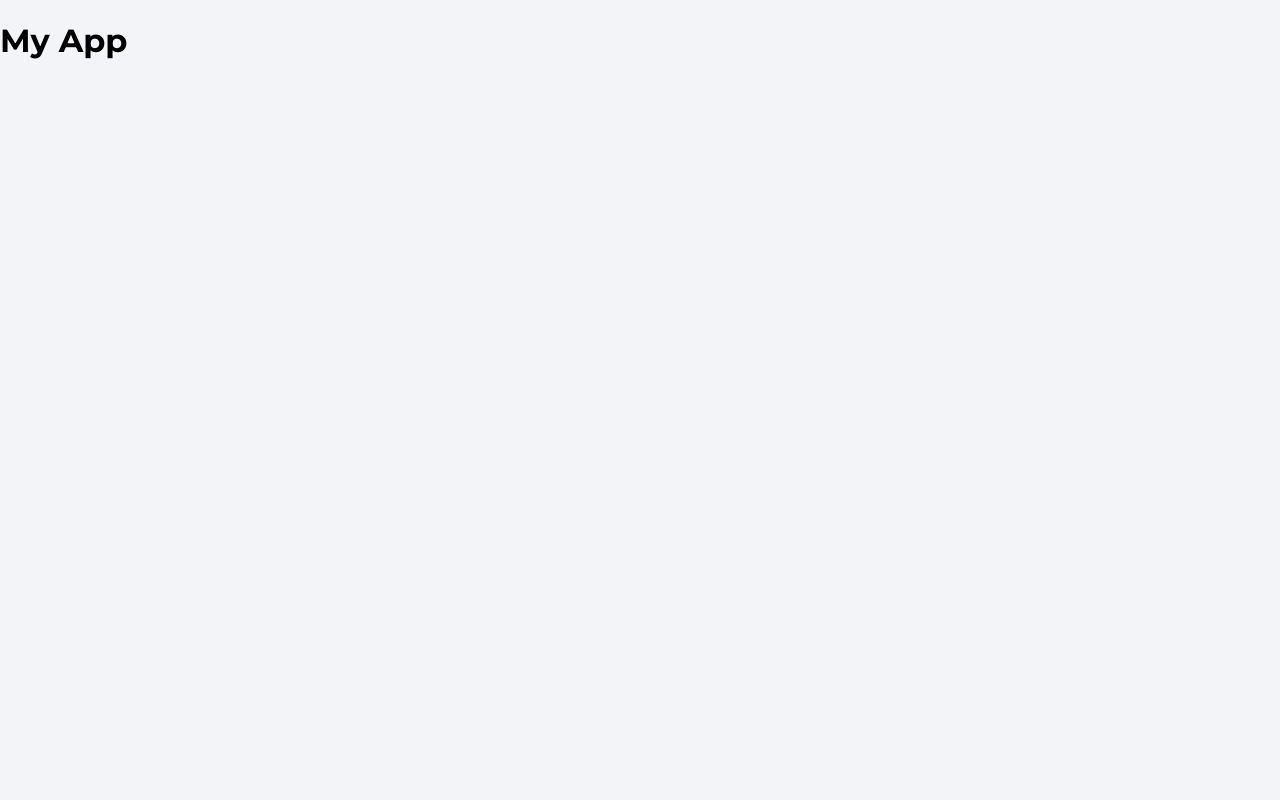
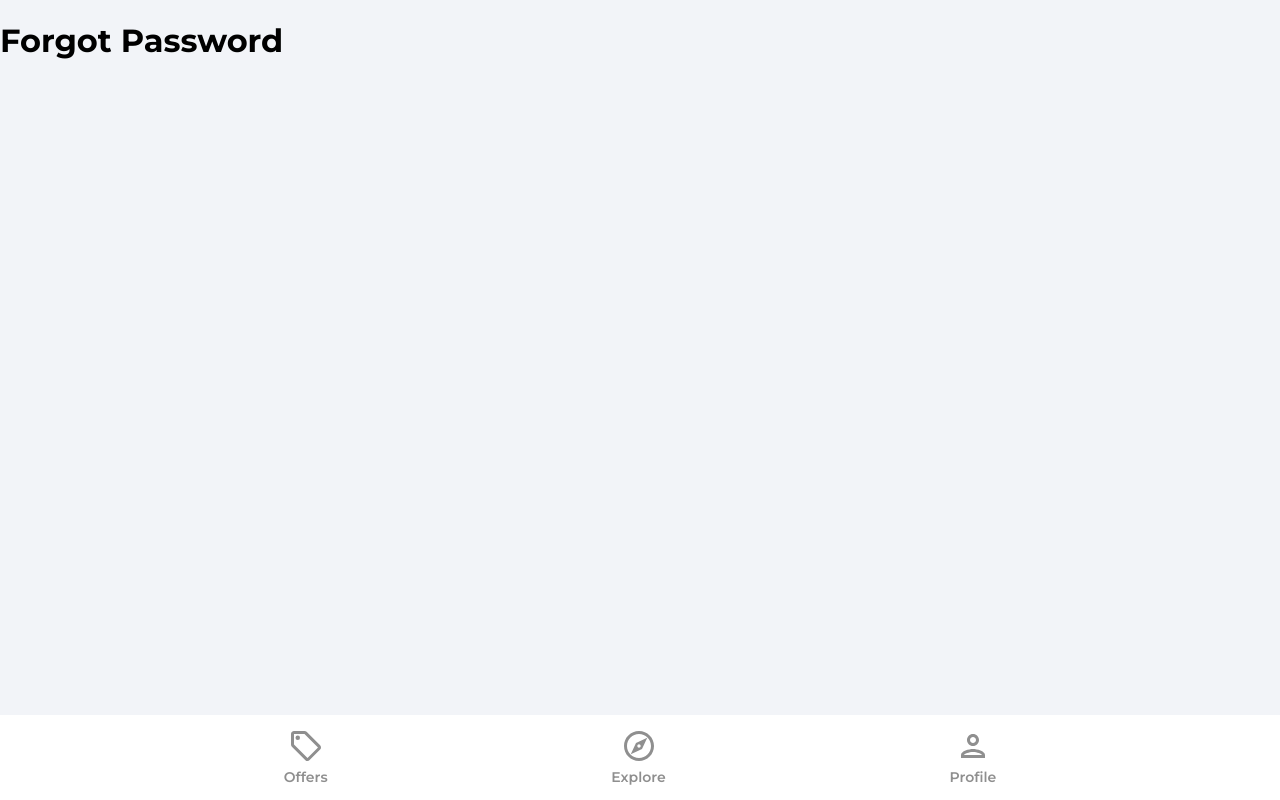
Before and after one commit to cmattrox/house-marketplace-app, a React (Create React App) app: page /forgot-password in a window 1280 px wide. Built offline with nearby package versions, Linux system fonts and the light colour scheme.

Commit message:
Creating navbar with working links

```diff
--- a/package.json
+++ b/package.json
@@ -9,6 +9,7 @@
     "firebase": "^9.6.5",
     "react": "^17.0.2",
     "react-dom": "^17.0.2",
+    "react-router-dom": "^6.2.1",
     "react-scripts": "5.0.0",
     "web-vitals": "^2.1.4"
   },
--- a/src/App.js
+++ b/src/App.js
@@ -1,7 +1,26 @@
+import { BrowserRouter as Router, Routes, Route } from 'react-router-dom'
+import Navbar from './components/Navbar'
+import Explore from './pages/Explore'
+import ForgotPassword from './pages/ForgotPassword'
+import Offers from './pages/Offers'
+import Profile from './pages/Profile'
+import SignIn from './pages/SignIn'
+import SignUp from './pages/SignUp'
+
 function App() {
   return (
     <>
-      <h1>My App</h1>
+      <Router>
+        <Routes>
+          <Route path="/" element={<Explore />} />
+          <Route path="/offers" element={<Offers />} />
+          <Route path="/profile" element={<SignIn />} />
+          <Route path="/sign-in" element={<SignIn />} />
+          <Route path="/sign-up" element={<SignUp />} />
+          <Route path="/forgot-password" element={<ForgotPassword />} />
+        </Routes>
+        <Navbar />
+      </Router>
     </>
   )
 }
--- /dev/null
+++ b/src/components/Navbar.jsx
@@ -0,0 +1,74 @@
+import { useNavigate, useLocation } from 'react-router-dom'
+import { ReactComponent as OfferIcon } from '../assets/svg/localOfferIcon.svg'
+import { ReactComponent as ExploreIcon } from '../assets/svg/exploreIcon.svg'
+import { ReactComponent as PersonOutlineIcon } from '../assets/svg/personOutlineIcon.svg'
+
+function Navbar() {
+  const navigate = useNavigate()
+  const location = useLocation()
+
+  const pathMatchRoute = (route) => {
+    if (route == location.pathname) {
+      return true
+    }
+  }
+
+  return (
+    <footer className="navbar">
+      <nav className="navbarNav">
+        <ul className="navbarListItems">
+          <li className="navbarListItem" onClick={() => navigate('/offers')}>
+            <OfferIcon
+              fill={pathMatchRoute('/offers') ? '#2c2c2c' : '#8f8f8f'}
+              width="36px"
+              height="36px"
+            />
+            <p
+              className={
+                pathMatchRoute('/offers')
+                  ? 'navbarListItemNameActive'
+                  : 'navbarListItemName'
+              }
+            >
+              Offers
+            </p>
+          </li>
+          <li className="navbarListItem" onClick={() => navigate('/')}>
+            <ExploreIcon
+              fill={pathMatchRoute('/') ? '#2c2c2c' : '#8f8f8f'}
+              width="36px"
+              height="36px"
+            />
+            <p
+              className={
+                pathMatchRoute('/')
+                  ? 'navbarListItemNameActive'
+                  : 'navbarListItemName'
+              }
+            >
+              Explore
+            </p>
+          </li>
+          <li className="navbarListItem" onClick={() => navigate('/profile')}>
+            <PersonOutlineIcon
+              fill={pathMatchRoute('/profile') ? '#2c2c2c' : '#8f8f8f'}
+              width="36px"
+              height="36px"
+            />
+            <p
+              className={
+                pathMatchRoute('/profile')
+                  ? 'navbarListItemNameActive'
+                  : 'navbarListItemName'
+              }
+            >
+              Profile
+            </p>
+          </li>
+        </ul>
+      </nav>
+    </footer>
+  )
+}
+
+export default Navbar
--- /dev/null
+++ b/src/pages/Explore.jsx
@@ -0,0 +1,9 @@
+function Explore() {
+  return (
+    <div>
+      <h1>Explore</h1>
+    </div>
+  )
+}
+
+export default Explore
--- /dev/null
+++ b/src/pages/ForgotPassword.jsx
@@ -0,0 +1,9 @@
+function ForgotPassword() {
+  return (
+    <div>
+      <h1>Forgot Password</h1>
+    </div>
+  )
+}
+
+export default ForgotPassword
--- /dev/null
+++ b/src/pages/Offers.jsx
@@ -0,0 +1,9 @@
+function Offers() {
+  return (
+    <div>
+      <h1>Offers</h1>
+    </div>
+  )
+}
+
+export default Offers
--- /dev/null
+++ b/src/pages/Profile.jsx
@@ -0,0 +1,9 @@
+function Profile() {
+  return (
+    <div>
+      <h1>Profile</h1>
+    </div>
+  )
+}
+
+export default Profile
--- /dev/null
+++ b/src/pages/SignIn.jsx
@@ -0,0 +1,9 @@
+function SignIn() {
+  return (
+    <div>
+      <h1>Sign In</h1>
+    </div>
+  )
+}
+
+export default SignIn
--- /dev/null
+++ b/src/pages/SignUp.jsx
@@ -0,0 +1,9 @@
+function SignUp() {
+  return (
+    <div>
+      <h1>Sign Up</h1>
+    </div>
+  )
+}
+
+export default SignUp
```
Also changed, not shown: 1 other file (tests, documents, lock files or other folders).
